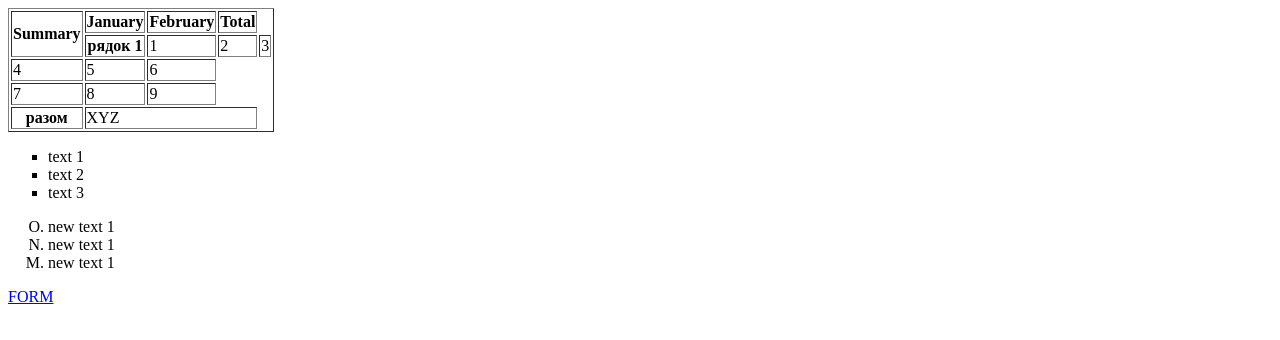
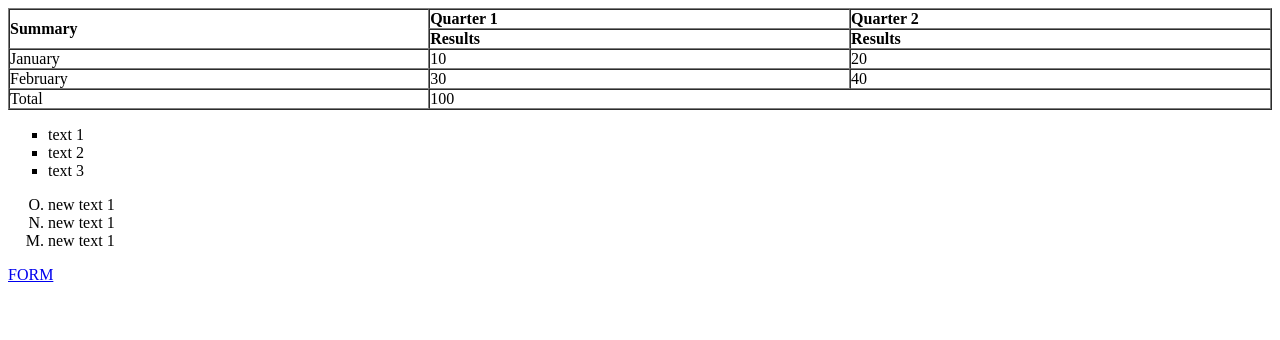
Before and after one commit to ljubik/lesson3, a plain HTML site: page index.html in a window 1280 px wide. Drawn offline with Linux system fonts and the light colour scheme.

Commit message:
greate table home work ok

```diff
--- a/index.html
+++ b/index.html
@@ -7,34 +7,30 @@
 </head>
 
 <body>
-    <table border="1">
+    <table border="1" cellpadding="0" cellspacing="0" width="100%">
         <tr>
-            <th rowspan="2">Summary</th>
-            <th>January</th>
-            <th>February</th>
-            <th>Total</th>
+            <td rowspan="2"><b>Summary</b></td>
+            <td><b>Quarter 1</b></td>
+            <td><b>Quarter 2</b></td>
         </tr>
         <tr>
-            <th >рядок 1</th>
-            <td>1</td>
-            <td>2</td>
-            <td>3</td>
+            <td><b>Results</b></td>
+            <td><b>Results</b></td>
         </tr>
         <tr>
-
-            <td>4</td>
-            <td>5</td>
-            <td>6</td>
+            <td>January</td>
+            <td>10</td>
+            <td>20</td>
         </tr>
         <tr>
-
-            <td>7</td>
-            <td>8</td>
-            <td>9</td>
+            <td>February</td>
+            <td>30</td>
+            <td>40</td>
         </tr>
         <tr>
-            <th>разом</th>
-            <td colspan="3">XYZ</td>
+            <td >Total</td>
+            <td colspan="2">100</td>
+        </tr>
     </table>
 
     <ul type="square">
```
Lines whose indentation alone changed are shown as unchanged.
